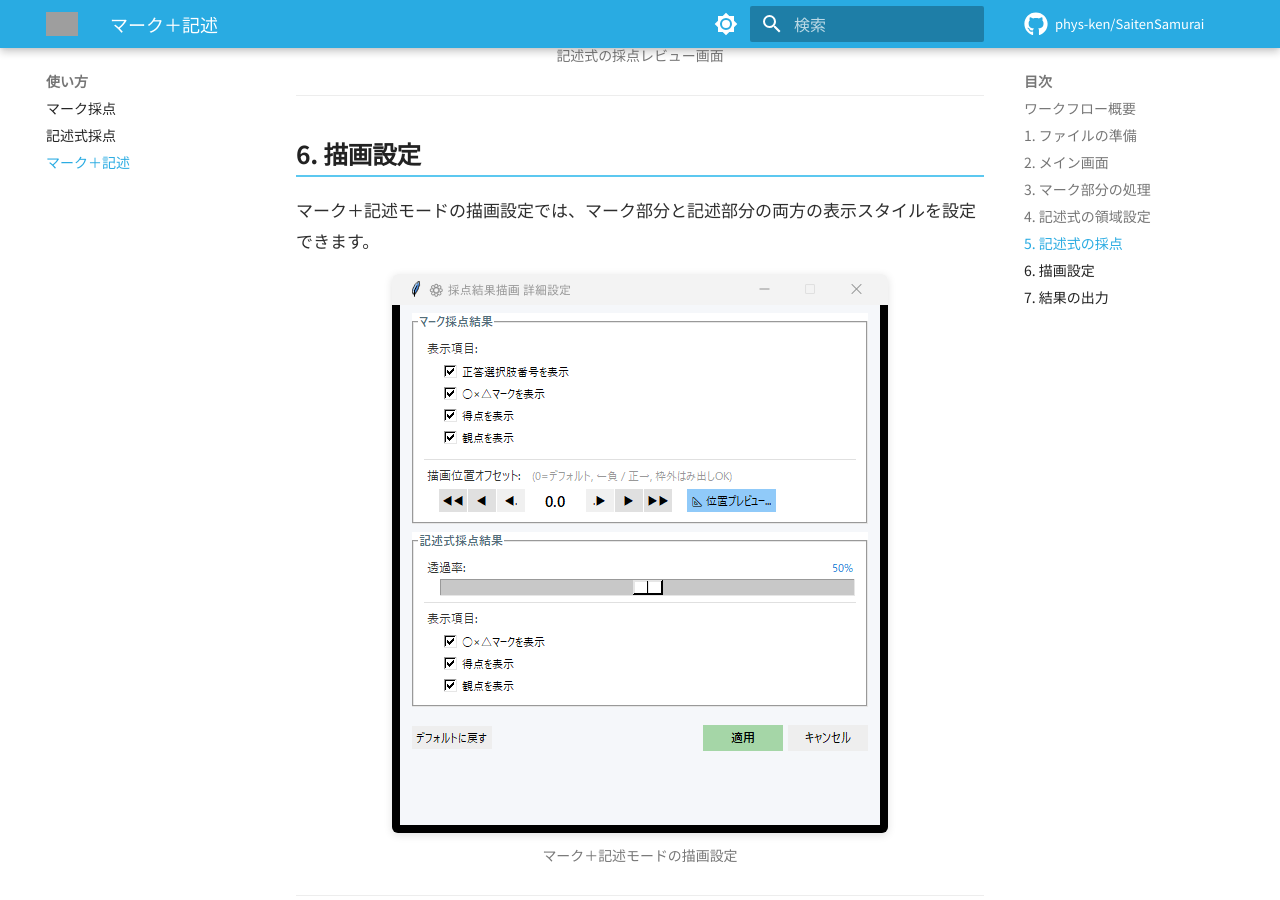
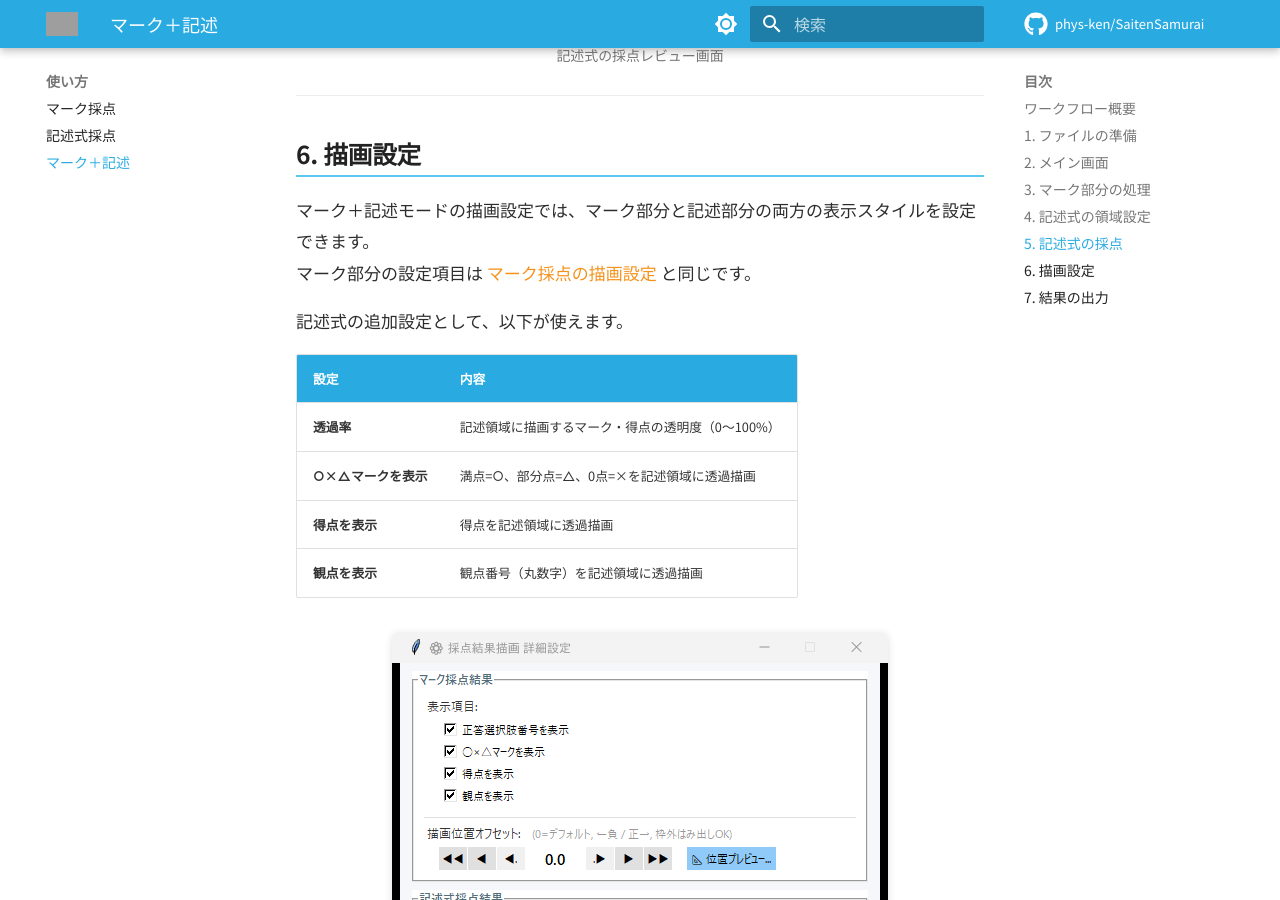
Before and after one commit to phys-ken/SaitenSamurai, an MkDocs documentation site: the page built from docs/usage/combined.md, in a window 1280 px wide and 900 px high, scrolled down 4249 px. Built offline with MkDocs 1.6.1 and Material for MkDocs 9.7.7, drawn with Linux system fonts in a browser that asks for light colours; comment, search, counter and statistics services are not loaded; grey boxes are pictures that could not be loaded.

Commit message:
docs: 描画設定のマニュアル記述を充実
- mark.md: 表示項目チェックボックス4つの説明テーブル追加
- mark.md: 描画位置オフセットの意味矢印ボタン増分テーブル追加
- mark.md: 位置プレビューデフォルトに戻す適用キャンセル説明追加
- combined.md: 記述式追加設定（透過率得点観点）テーブル追加

```diff
--- a/docs/usage/combined.md
+++ b/docs/usage/combined.md
@@ -85,6 +85,16 @@
 ## 6. 描画設定
 
 マーク＋記述モードの描画設定では、マーク部分と記述部分の両方の表示スタイルを設定できます。
+マーク部分の設定項目は [マーク採点の描画設定](mark.md) と同じです。
+
+記述式の追加設定として、以下が使えます。
+
+| 設定 | 内容 |
+|---|---|
+| **透過率** | 記述領域に描画するマーク・得点の透明度（0〜100%） |
+| **○×△マークを表示** | 満点=○、部分点=△、0点=×を記述領域に透過描画 |
+| **得点を表示** | 得点を記述領域に透過描画 |
+| **観点を表示** | 観点番号（丸数字）を記述領域に透過描画 |
 
 ![描画設定](../images/03_rendering_settings.png){ .screenshot }
 <span class="caption">マーク＋記述モードの描画設定</span>
```
Also changed, not shown: docs/usage/mark.md (+38 -2 lines).
